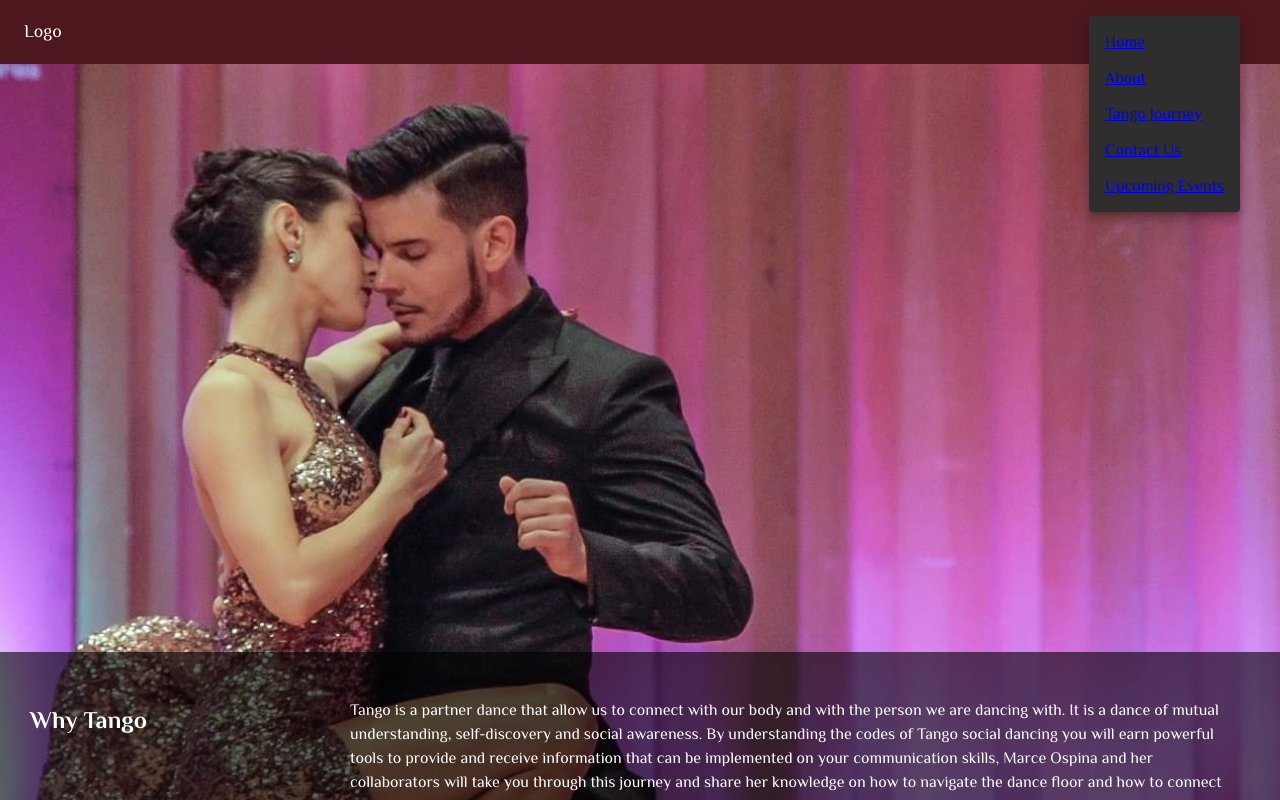
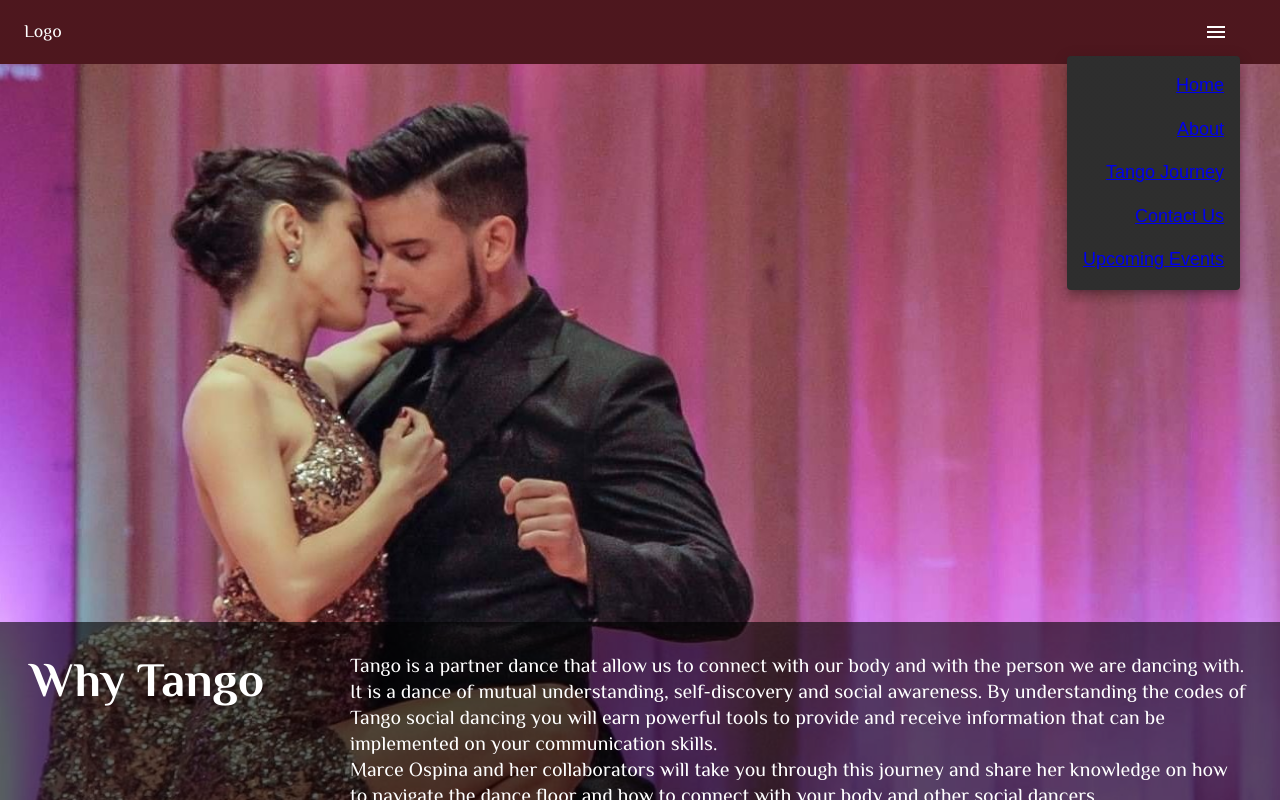
Before and after one commit to arharutyu/tango-collective, a React (Vite) app: page / in a window 1280 px wide. Both pictures are taken after a click on the button "menu". Shown: the top 800 px of the page. Built offline with nearby package versions, Linux system fonts and the light colour scheme.

Commit message:
implement typography

```diff
--- a/src/components/home/CarouselCard.tsx
+++ b/src/components/home/CarouselCard.tsx
@@ -1,5 +1,6 @@
 import React from 'react';
-import './home.css'; // Import the CSS file
+import './home.css';
+import Typography from "@mui/material/Typography";
 
 const CarouselCard: React.FC<{ photo: string; text: { title: string; subtitle: string; text: string } }> = ({
                                                                                                                 photo,
@@ -14,9 +15,9 @@ const CarouselCard: React.FC<{ photo: string; text: { title: string; subtitle: s
 
             {/* Text Section */}
             <div className="carousel-card-text">
-                <p>{text.title}</p> {/* Display the title */}
-                <p>{text.subtitle}</p> {/* Display the subtitle */}
-                <p>{text.text}</p> {/* Display the main text */}
+                <Typography variant="h3">{text.title}</Typography>
+                <Typography variant="h5">{text.subtitle}</Typography>
+                <Typography variant="body1">{text.text}</Typography>
             </div>
         </div>
     );
--- a/src/components/home/Hero.tsx
+++ b/src/components/home/Hero.tsx
@@ -1,3 +1,5 @@
+import Typography from "@mui/material/Typography";
+
 const Hero = () => {
     return (
         <div
@@ -21,22 +23,28 @@ const Hero = () => {
                     padding: "20px",
                 }}
             >
-        <div style={{ flex: 1, padding: "10px" }}>
-          <h2>Why Tango</h2>
+                <div style={{flex: 1, padding: "10px"}}>
+                    <Typography variant="h1">Why Tango</Typography>
                 </div>
 
-        <div style={{ flex: 3, padding: "10px" }}>
-          <p>
+                <div style={{flex: 3, padding: "10px"}}>
+                    <Typography variant="h5" component="p">
                         Tango is a partner dance that allow us to connect with our body and
                         with the person we are dancing with. It is a dance of mutual
                         understanding, self-discovery and social awareness. By understanding
                         the codes of Tango social dancing you will earn powerful tools to
                         provide and receive information that can be implemented on your
-            communication skills, Marce Ospina and her collaborators will take
+                        communication skills.
+                    </Typography>
+                    <Typography variant="h5" component="p">
+                        Marce Ospina and her collaborators will take
                         you through this journey and share her knowledge on how to navigate
                         the dance floor and how to connect with your body and other social
-            dancers. Come along and discover your endless potential!
-          </p>
+                        dancers.
+                    </Typography>
+                    <Typography variant="h5" component="p">
+                        Come along and discover your endless potential!
+                    </Typography>
                 </div>
             </div>
         </div>
--- a/src/layout/Header.tsx
+++ b/src/layout/Header.tsx
@@ -1,5 +1,5 @@
 import * as React from "react";
-import { Link } from "react-router-dom";
+import {Link} from "react-router-dom";
 
 // MUI Imports
 import AppBar from "@mui/material/AppBar";
@@ -12,7 +12,7 @@ import Toolbar from "@mui/material/Toolbar";
 import Typography from "@mui/material/Typography";
 
 // Interfaces + Constants
-import { MenuConfig } from "./menu-items";
+import {MenuConfig} from "./menu-items";
 
 const Header = () => {
     const [anchorEl, setAnchorEl] = React.useState<null | HTMLElement>(null);
@@ -26,10 +26,10 @@ const Header = () => {
     };
 
     return (
-    <Box sx={{ flexGrow: 1 }}>
+        <Box sx={{flexGrow: 1}}>
             <AppBar position="static" enableColorOnDark>
                 <Toolbar>
-          <Typography variant="h6" component="div" sx={{ flexGrow: 1 }}>
+                    <Typography variant="h6" component="div" sx={{flexGrow: 1}}>
                         Logo
                     </Typography>
                     <IconButton
@@ -37,29 +37,37 @@ const Header = () => {
                         edge="start"
                         color="inherit"
                         aria-label="menu"
-            sx={{ mr: 2 }}
+                        sx={{mr: 2}}
                         onClick={handleMenu}
                     >
-            <MenuIcon />
+                        <MenuIcon/>
                     </IconButton>
                     <Menu
                         id="menu-appbar"
                         anchorEl={anchorEl}
                         anchorOrigin={{
-              vertical: "top",
-              horizontal: "right",
+                            vertical: 'bottom', // Anchor to the bottom of the IconButton
+                            horizontal: 'right', // Align to the right horizontally
+                        }}
+                        transformOrigin={{
+                            vertical: 'top', // Opens downwards
+                            horizontal: 'right', // Aligns to the right horizontally
                         }}
                         keepMounted
-            transformOrigin={{
-              vertical: "top",
-              horizontal: "right",
-            }}
                         open={Boolean(anchorEl)}
                         onClose={handleClose}
                     >
                         {MenuConfig.map((item, index) => (
                             <MenuItem key={index} onClick={handleClose}>
-                <Link to={item.path}>{item.display}</Link>
+                                <Link to={item.path} style={{ width: '100%' }}>
+                                    <Typography
+                                        variant="subtitle1"
+                                        component="span"
+                                        sx={{ textAlign: 'right', display: 'block' }}
+                                    >
+                                        {item.display}
+                                    </Typography>
+                                </Link>
                             </MenuItem>
                         ))}
                     </Menu>
```
Lines whose indentation alone changed are shown as unchanged.
